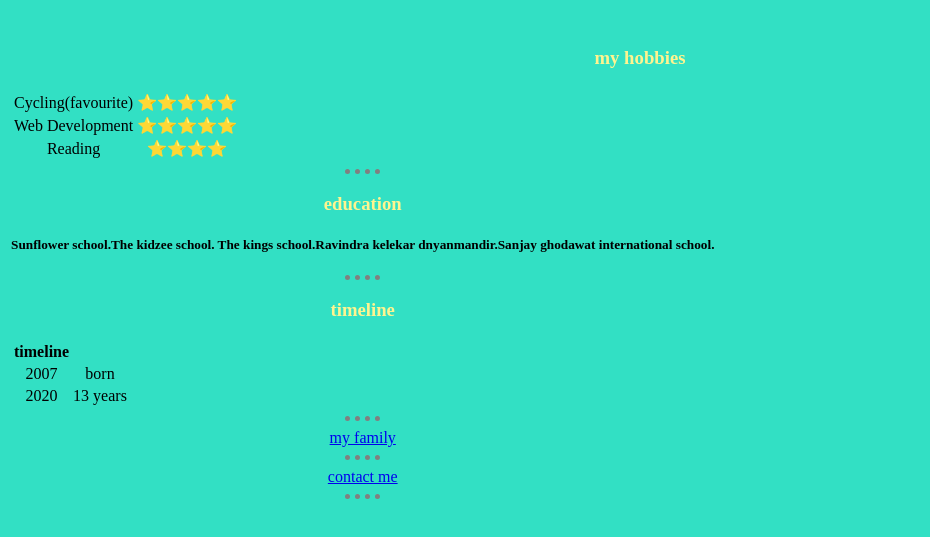
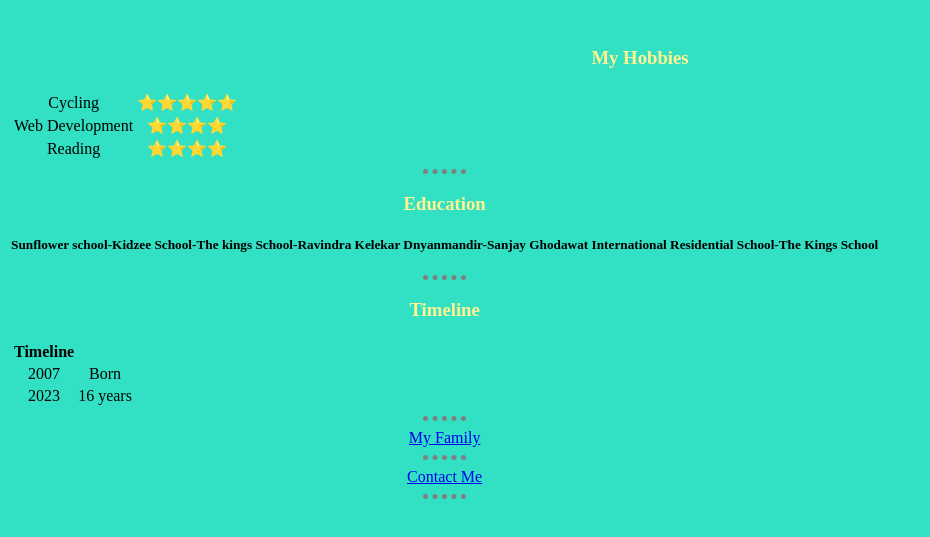
Before and after one commit to sparshtalaulikar/Legacy-Site, a plain HTML site: page index.html in a window 1280 px wide. Shown: the part 251-788 px from the top of the page, without its empty margins (0-930 px from the left). Drawn offline with Linux system fonts and the light colour scheme.

Commit message:
Update index.html

```diff
--- a/index.html
+++ b/index.html
@@ -17,23 +17,23 @@
            <h1><strong>Sparsh Talaulikar</strong></h1>
            <hr>
           <p><em>Student studying at <strong>The Kings School Goa</strong>.</em></p>
-         </tr>
-       </table>
-     <table>
-  <tr>
-<h3>my hobbies</h3>
+        </tr>
+      </table>
+    <table>
+<tr>
+<h3>My Hobbies</h3>
 
       <table>
         <tr>
           <td>
             <table>
               <tr>
-                <td>Cycling(favourite)</td>
+                <td>Cycling</td>
                 <td>⭐⭐⭐⭐⭐</td>
               </tr>
               <tr>
                 <td>Web Development</td>
-                <td>⭐⭐⭐⭐⭐</td>
+                <td>⭐⭐⭐⭐</td>
               </tr>
               <tr>
           <td>Reading</td>
@@ -42,26 +42,26 @@
       </table>
 <hr>
 
-      <h3>education</h3>
-      <h5>Sunflower school.The kidzee school. The kings school.Ravindra kelekar dnyanmandir.Sanjay ghodawat international school.</h5>
+      <h3>Education</h3>
+      <h5>Sunflower school-Kidzee School-The kings School-Ravindra Kelekar Dnyanmandir-Sanjay Ghodawat International Residential School-The Kings School</h5>
       <hr>
-    <h3>timeline</h3>
+    <h3>Timeline</h3>
       <table>
-        <th>timeline</th>
+        <th>Timeline</th>
         <tr>
           <td>2007</td>
-          <td>born</td>
+          <td>Born</td>
         </tr>
         <tr>
-          <td>2020</td>
-          <td>13 years</td>
+          <td>2023</td>
+          <td>16 years</td>
         </tr>
       </table>
       <hr>
-      <a href="family.html">my family</a>
+      <a href="family.html">My Family</a>
       <br>
       <hr>
-      <a href="contact details.html">contact me</a>
+      <a href="contact details.html">Contact Me</a>
       <br>
       <hr>
       <br>
```
